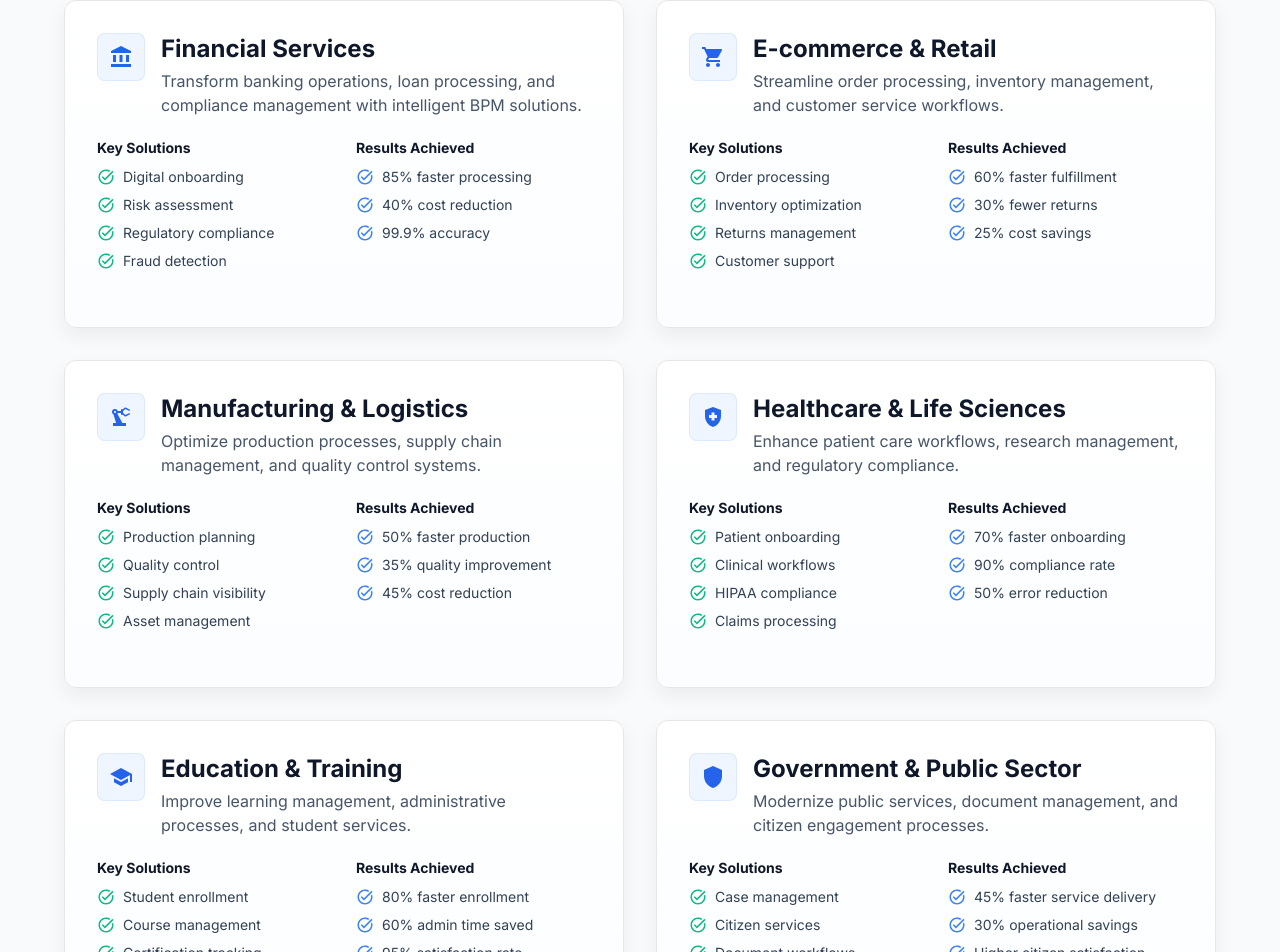
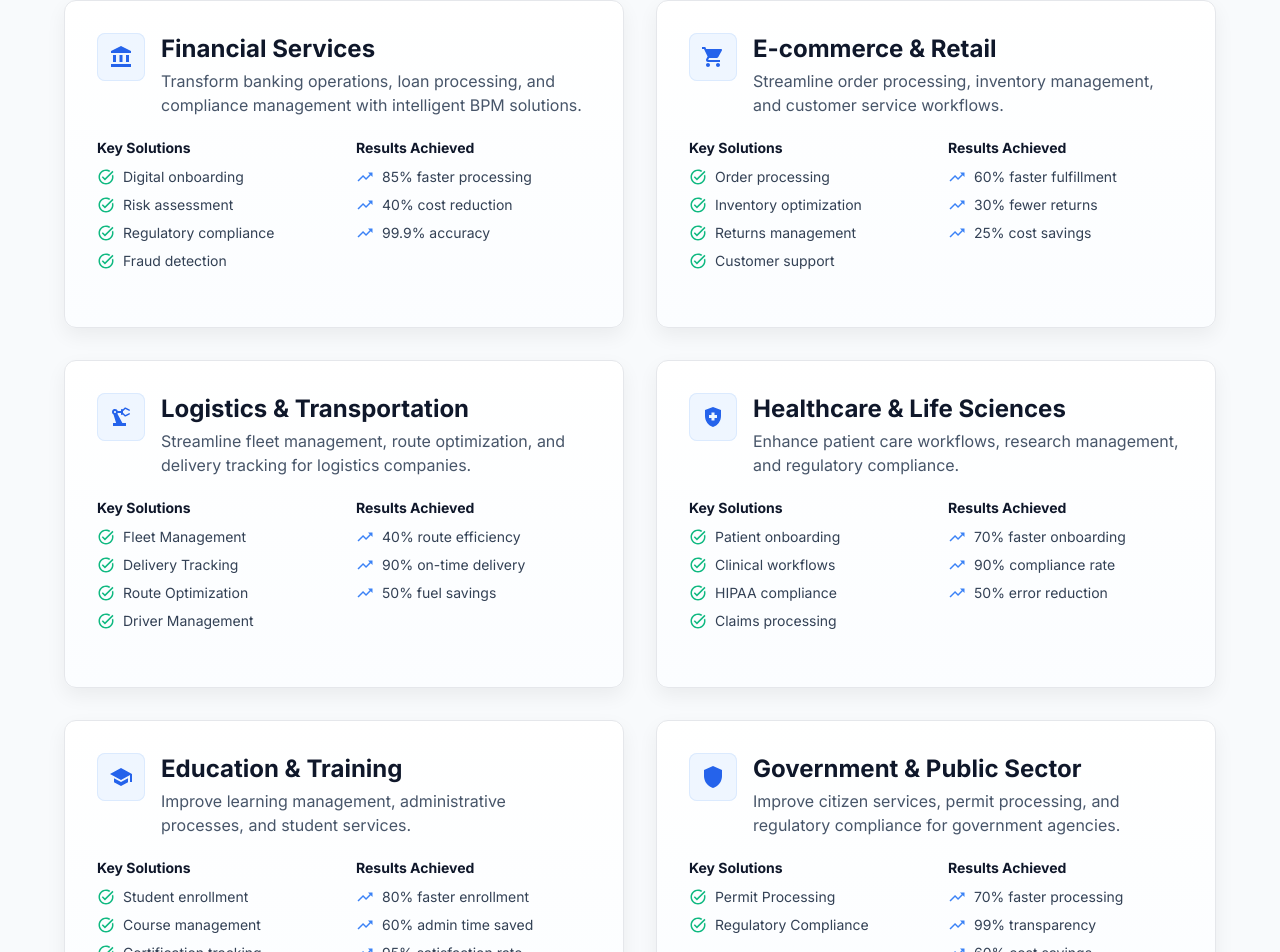
Before and after one commit to collinsmezie/recud-website, a Next.js app: page / in a window 1280 px wide. Shown: the part 3014-3966 px from the top of the page. Built offline with nearby package versions, Linux system fonts and the light colour scheme.

Commit message:
Update homepage content and icons for improved clarity and relevance. Replace TaskAlt icons with TrendingUp icons for key metrics, and revise section titles and descriptions to better reflect logistics and government services. Enhance user engagement with updated solutions and results messaging.

```diff
--- a/src/app/page.tsx
+++ b/src/app/page.tsx
@@ -1157,7 +1157,7 @@ export default function Home() {
                       <Box sx={{ display: 'grid', gap: 1 }}>
                         {['85% faster processing','40% cost reduction','99.9% accuracy'].map((item, i) => (
                           <Box key={i} sx={{ display: 'flex', alignItems: 'center', gap: 1, color: '#334155' }}>
-                            <TaskAlt sx={{ fontSize: 18, color: '#3b82f6' }} />
+                            <TrendingUp sx={{ fontSize: 18, color: '#3b82f6' }} />
                             <Typography variant="body2">{item}</Typography>
                           </Box>
                         ))}
@@ -1209,7 +1209,7 @@ export default function Home() {
                       <Box sx={{ display: 'grid', gap: 1 }}>
                         {['60% faster fulfillment','30% fewer returns','25% cost savings'].map((item, i) => (
                           <Box key={i} sx={{ display: 'flex', alignItems: 'center', gap: 1, color: '#334155' }}>
-                            <TaskAlt sx={{ fontSize: 18, color: '#3b82f6' }} />
+                            <TrendingUp sx={{ fontSize: 18, color: '#3b82f6' }} />
                             <Typography variant="body2">{item}</Typography>
                           </Box>
                         ))}
@@ -1220,7 +1220,7 @@ export default function Home() {
               </Card>
             </Grid>
 
-            {/* Manufacturing & Logistics */}
+            {/* Logistics & Transportation */}
             <Grid item xs={12} md={6}>
               <Card sx={{
                 p: 4,
@@ -1237,9 +1237,9 @@ export default function Home() {
                       <PrecisionManufacturing sx={{ color: '#2563eb' }} />
                     </Box>
                     <Box>
-                      <Typography variant="h5" sx={{ fontWeight: 800, color: '#0f172a', mb: 0.5 }}>Manufacturing & Logistics</Typography>
+                      <Typography variant="h5" sx={{ fontWeight: 800, color: '#0f172a', mb: 0.5 }}>Logistics & Transportation</Typography>
                       <Typography variant="body1" sx={{ color: '#475569' }}>
-                        Optimize production processes, supply chain management, and quality control systems.
+                        Streamline fleet management, route optimization, and delivery tracking for logistics companies.
                       </Typography>
                     </Box>
                   </Box>
@@ -1248,7 +1248,7 @@ export default function Home() {
                     <Grid item xs={12} sm={6}>
                       <Typography variant="subtitle2" sx={{ color: '#0f172a', fontWeight: 800, mb: 1 }}>Key Solutions</Typography>
                       <Box sx={{ display: 'grid', gap: 1 }}>
-                        {['Production planning','Quality control','Supply chain visibility','Asset management'].map((item, i) => (
+                        {['Fleet Management','Delivery Tracking','Route Optimization','Driver Management'].map((item, i) => (
                           <Box key={i} sx={{ display: 'flex', alignItems: 'center', gap: 1, color: '#334155' }}>
                             <TaskAlt sx={{ fontSize: 18, color: '#10b981' }} />
                             <Typography variant="body2">{item}</Typography>
@@ -1259,9 +1259,9 @@ export default function Home() {
                     <Grid item xs={12} sm={6}>
                       <Typography variant="subtitle2" sx={{ color: '#0f172a', fontWeight: 800, mb: 1 }}>Results Achieved</Typography>
                       <Box sx={{ display: 'grid', gap: 1 }}>
-                        {['50% faster production','35% quality improvement','45% cost reduction'].map((item, i) => (
+                        {['40% route efficiency','90% on-time delivery','50% fuel savings'].map((item, i) => (
                           <Box key={i} sx={{ display: 'flex', alignItems: 'center', gap: 1, color: '#334155' }}>
-                            <TaskAlt sx={{ fontSize: 18, color: '#3b82f6' }} />
+                            <TrendingUp sx={{ fontSize: 18, color: '#3b82f6' }} />
                             <Typography variant="body2">{item}</Typography>
                           </Box>
                         ))}
@@ -1313,7 +1313,7 @@ export default function Home() {
                       <Box sx={{ display: 'grid', gap: 1 }}>
                         {['70% faster onboarding','90% compliance rate','50% error reduction'].map((item, i) => (
                           <Box key={i} sx={{ display: 'flex', alignItems: 'center', gap: 1, color: '#334155' }}>
-                            <TaskAlt sx={{ fontSize: 18, color: '#3b82f6' }} />
+                            <TrendingUp sx={{ fontSize: 18, color: '#3b82f6' }} />
                             <Typography variant="body2">{item}</Typography>
                           </Box>
                         ))}
@@ -1365,7 +1365,7 @@ export default function Home() {
                       <Box sx={{ display: 'grid', gap: 1 }}>
                         {['80% faster enrollment','60% admin time saved','95% satisfaction rate'].map((item, i) => (
                           <Box key={i} sx={{ display: 'flex', alignItems: 'center', gap: 1, color: '#334155' }}>
-                            <TaskAlt sx={{ fontSize: 18, color: '#3b82f6' }} />
+                            <TrendingUp sx={{ fontSize: 18, color: '#3b82f6' }} />
                             <Typography variant="body2">{item}</Typography>
                           </Box>
                         ))}
@@ -1395,7 +1395,7 @@ export default function Home() {
                     <Box>
                       <Typography variant="h5" sx={{ fontWeight: 800, color: '#0f172a', mb: 0.5 }}>Government & Public Sector</Typography>
                       <Typography variant="body1" sx={{ color: '#475569' }}>
-                        Modernize public services, document management, and citizen engagement processes.
+                        Improve citizen services, permit processing, and regulatory compliance for government agencies.
                       </Typography>
                     </Box>
                   </Box>
@@ -1404,7 +1404,7 @@ export default function Home() {
                     <Grid item xs={12} sm={6}>
                       <Typography variant="subtitle2" sx={{ color: '#0f172a', fontWeight: 800, mb: 1 }}>Key Solutions</Typography>
                       <Box sx={{ display: 'grid', gap: 1 }}>
-                        {['Case management','Citizen services','Document workflows','E-signature & approvals'].map((item, i) => (
+                        {['Permit Processing','Regulatory Compliance'].map((item, i) => (
                           <Box key={i} sx={{ display: 'flex', alignItems: 'center', gap: 1, color: '#334155' }}>
                             <TaskAlt sx={{ fontSize: 18, color: '#10b981' }} />
                             <Typography variant="body2">{item}</Typography>
@@ -1415,9 +1415,9 @@ export default function Home() {
                     <Grid item xs={12} sm={6}>
                       <Typography variant="subtitle2" sx={{ color: '#0f172a', fontWeight: 800, mb: 1 }}>Results Achieved</Typography>
                       <Box sx={{ display: 'grid', gap: 1 }}>
-                        {['45% faster service delivery','30% operational savings','Higher citizen satisfaction'].map((item, i) => (
+                        {['70% faster processing','99% transparency','60% cost savings'].map((item, i) => (
                           <Box key={i} sx={{ display: 'flex', alignItems: 'center', gap: 1, color: '#334155' }}>
-                            <TaskAlt sx={{ fontSize: 18, color: '#3b82f6' }} />
+                            <TrendingUp sx={{ fontSize: 18, color: '#3b82f6' }} />
                             <Typography variant="body2">{item}</Typography>
                           </Box>
                         ))}
```
